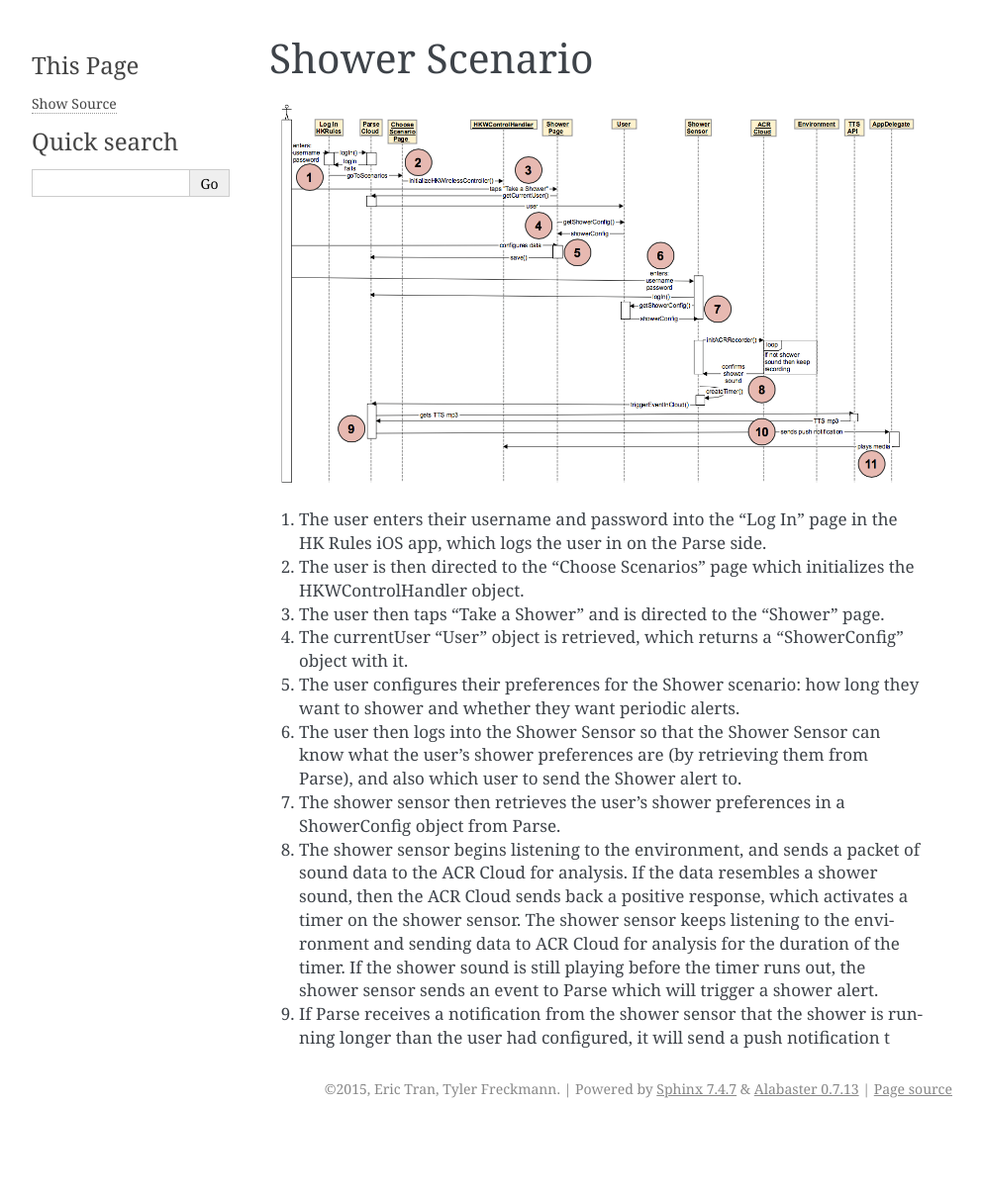
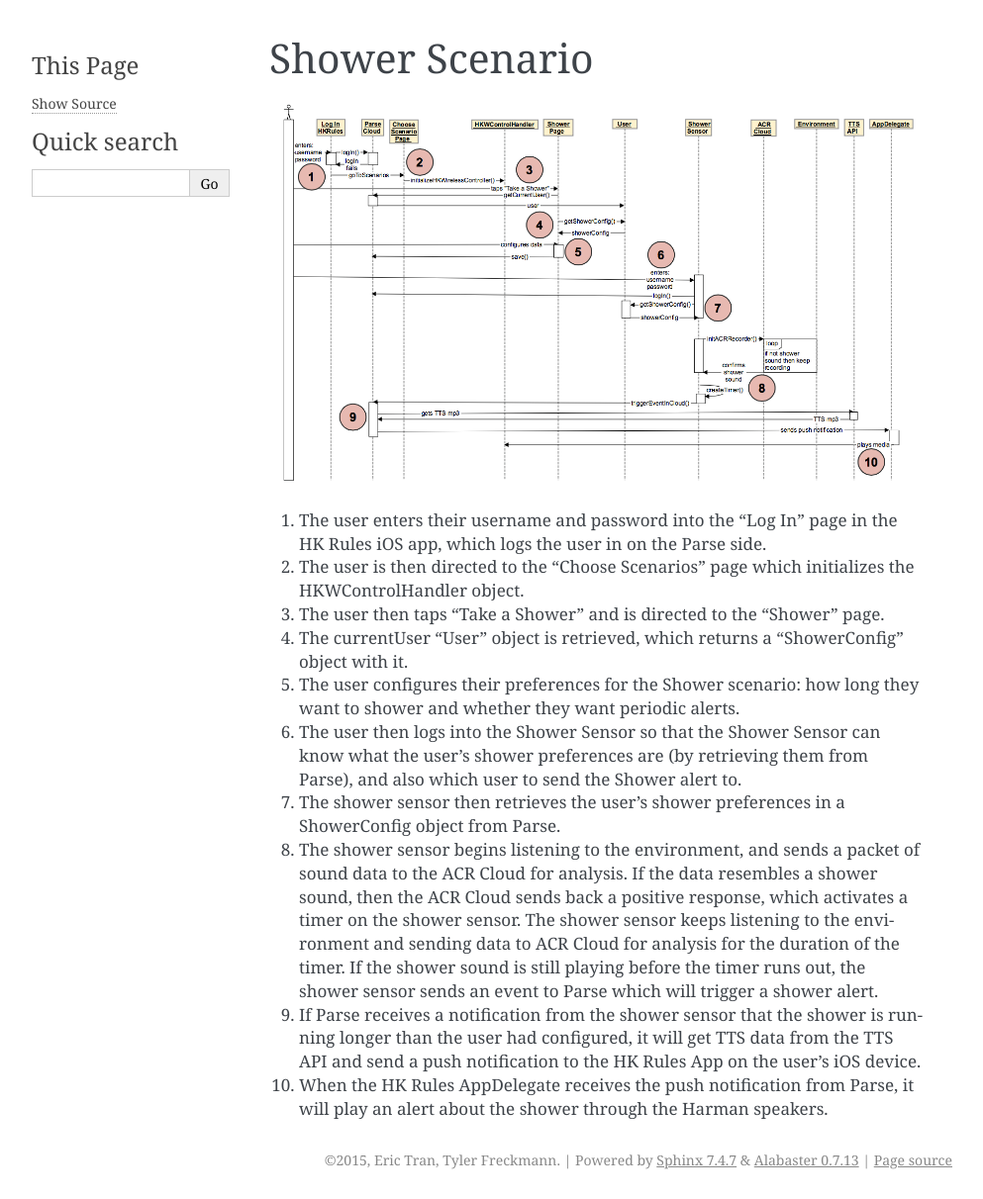
Before and after one commit to tylerfreckmann/HKIoTDemo, a Sphinx documentation site: the page built from docs/source/shower.rst, in a window 1280 px wide. Shown: the whole page at 99% size, without its empty margins (148-1141 px from the left). Built offline with Sphinx 7.4.7, drawn with Linux system fonts in a browser that asks for light colours; before the commit the page ends 1140 px from its top, so only the background shows below that.

Commit message:
finished shower docs

```diff
--- a/docs/source/shower.rst
+++ b/docs/source/shower.rst
@@ -19,4 +19,6 @@ Shower Scenario
 
 8. The shower sensor begins listening to the environment, and sends a packet of sound data to the ACR Cloud for analysis. If the data resembles a shower sound, then the ACR Cloud sends back a positive response, which activates a timer on the shower sensor. The shower sensor keeps listening to the environment and sending data to ACR Cloud for analysis for the duration of the timer. If the shower sound is still playing before the timer runs out, the shower sensor sends an event to Parse which will trigger a shower alert.
 
-9. If Parse receives a notification from the shower sensor that the shower is running longer than the user had configured, it will send a push notification t
+9. If Parse receives a notification from the shower sensor that the shower is running longer than the user had configured, it will get TTS data from the TTS API and send a push notification to the HK Rules App on the user's iOS device.
+
+10. When the HK Rules AppDelegate receives the push notification from Parse, it will play an alert about the shower through the Harman speakers.
```
Also changed, not shown: docs/source/images/showersd.png.
